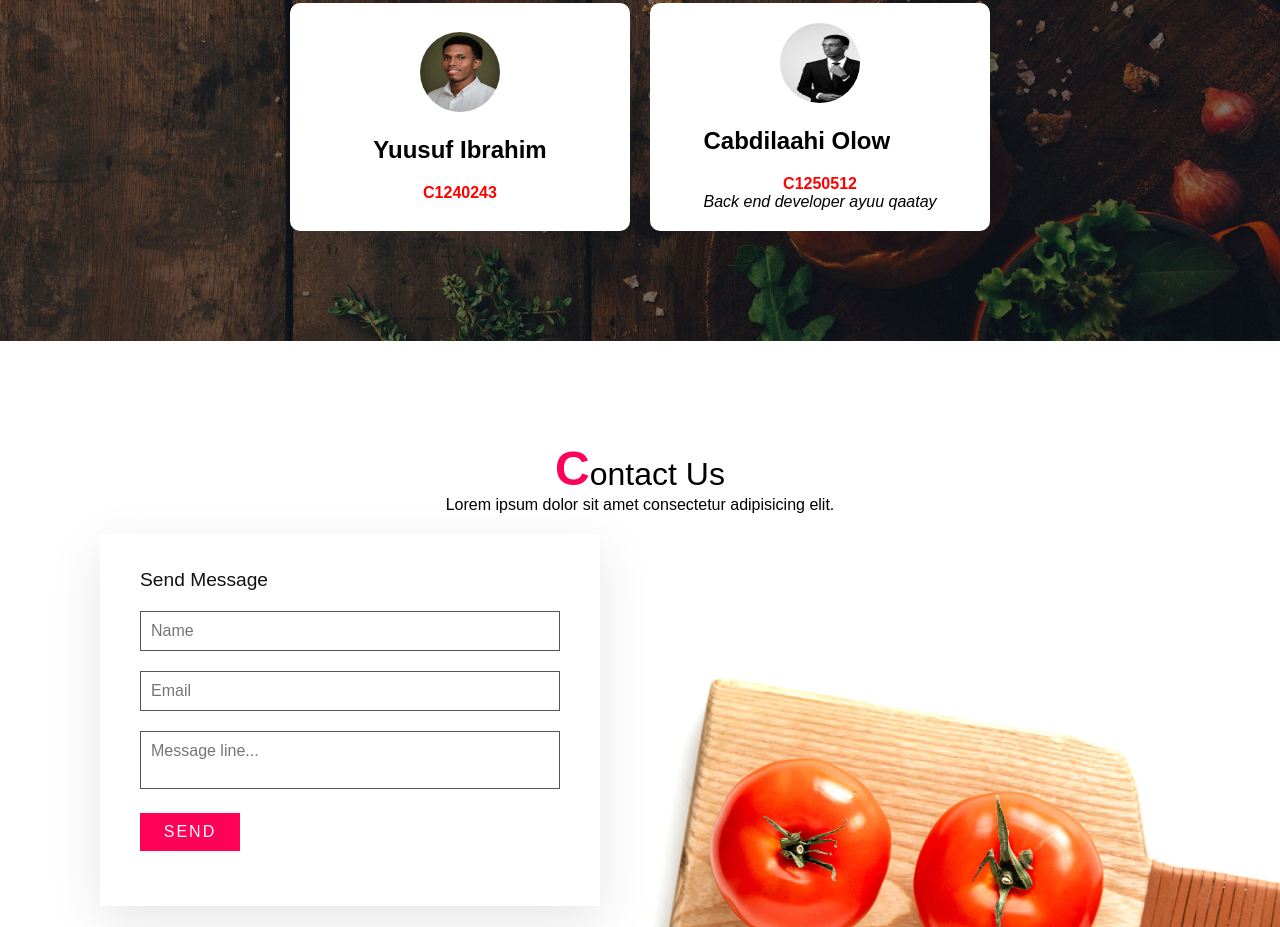
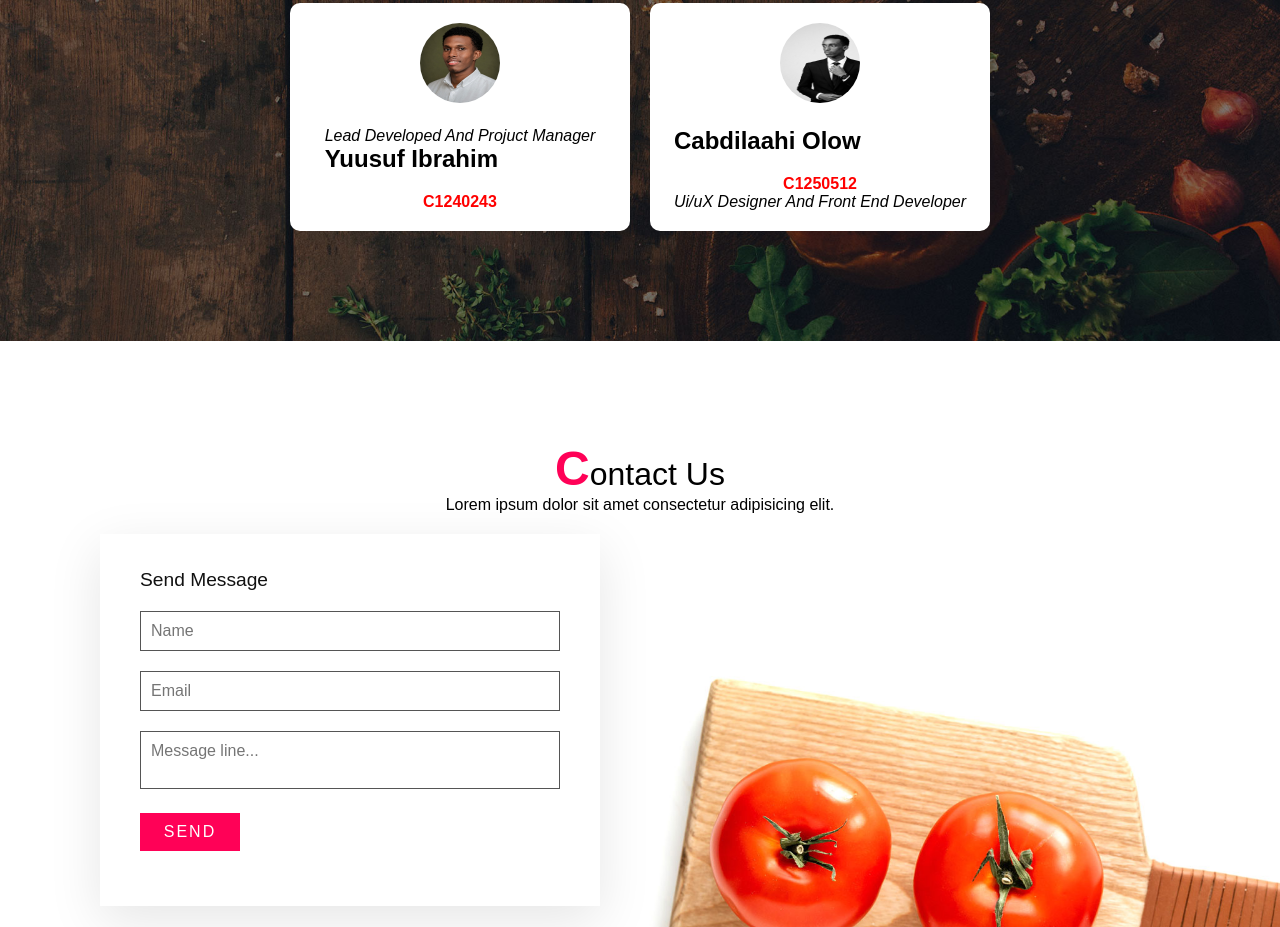
Before and after one commit to Yuusuf2191/restuarent-menu, a plain HTML site: page index.html in a window 1280 px wide. Shown: the part 4337-5264 px from the top of the page. Drawn offline with Linux system fonts and the light colour scheme.

Commit message:
Update team member roles in index.html

```diff
--- a/index.html
+++ b/index.html
@@ -186,6 +186,7 @@
 				</div>
 				<div class="text">
 					<p>
+						Lead Developed And Projuct Manager
 
 					</p>
 					<h2>Yuusuf Ibrahim</h2>
@@ -201,7 +202,7 @@
 					<h2>Cabdilaahi Olow</h2>
 					<h3>C1250512</h3>
 					<p>
-						Back end developer  ayuu qaatay
+						Ui/uX Designer And Front End Developer
 					</p>
 				</div>
 			</div>
```
